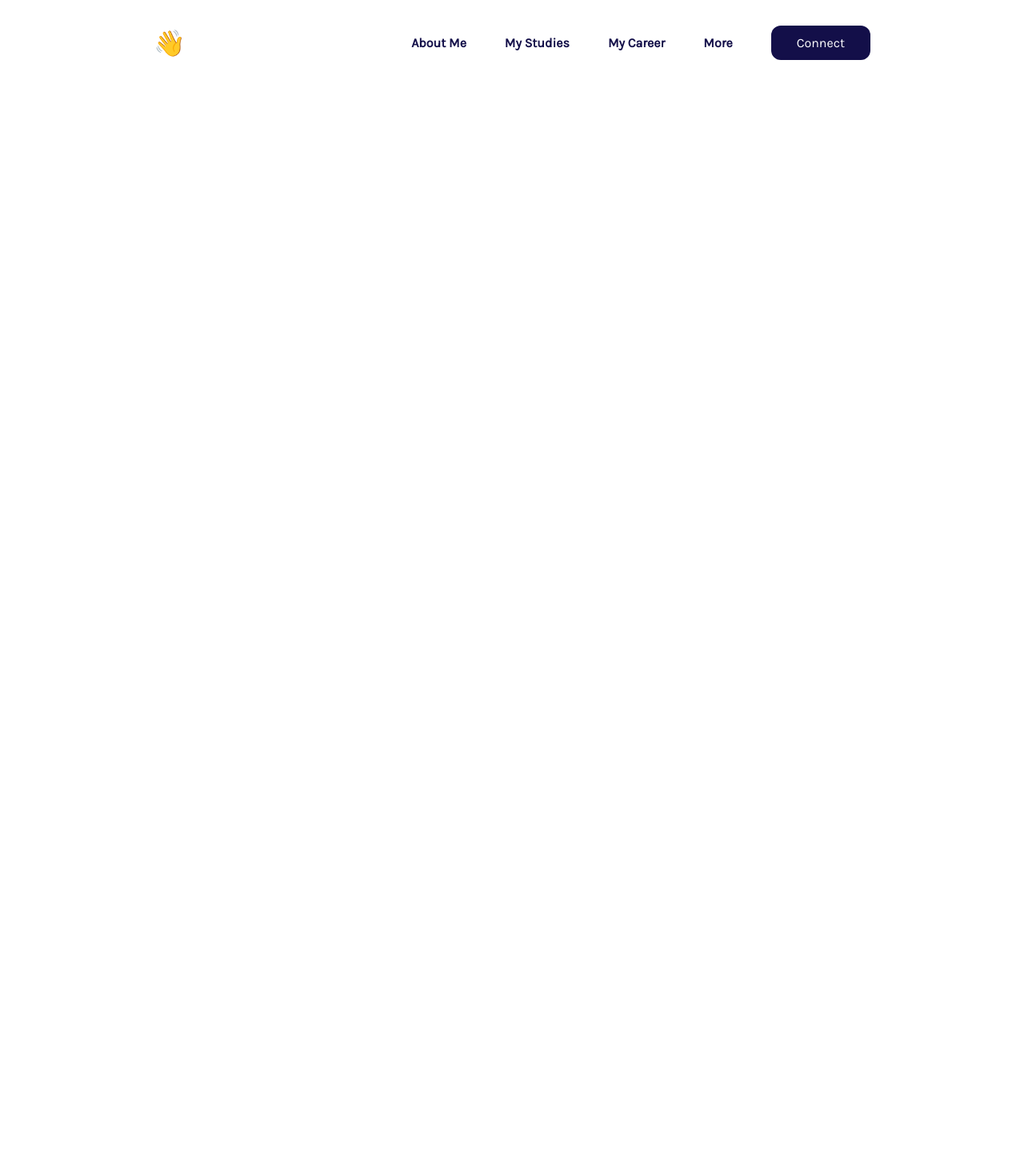
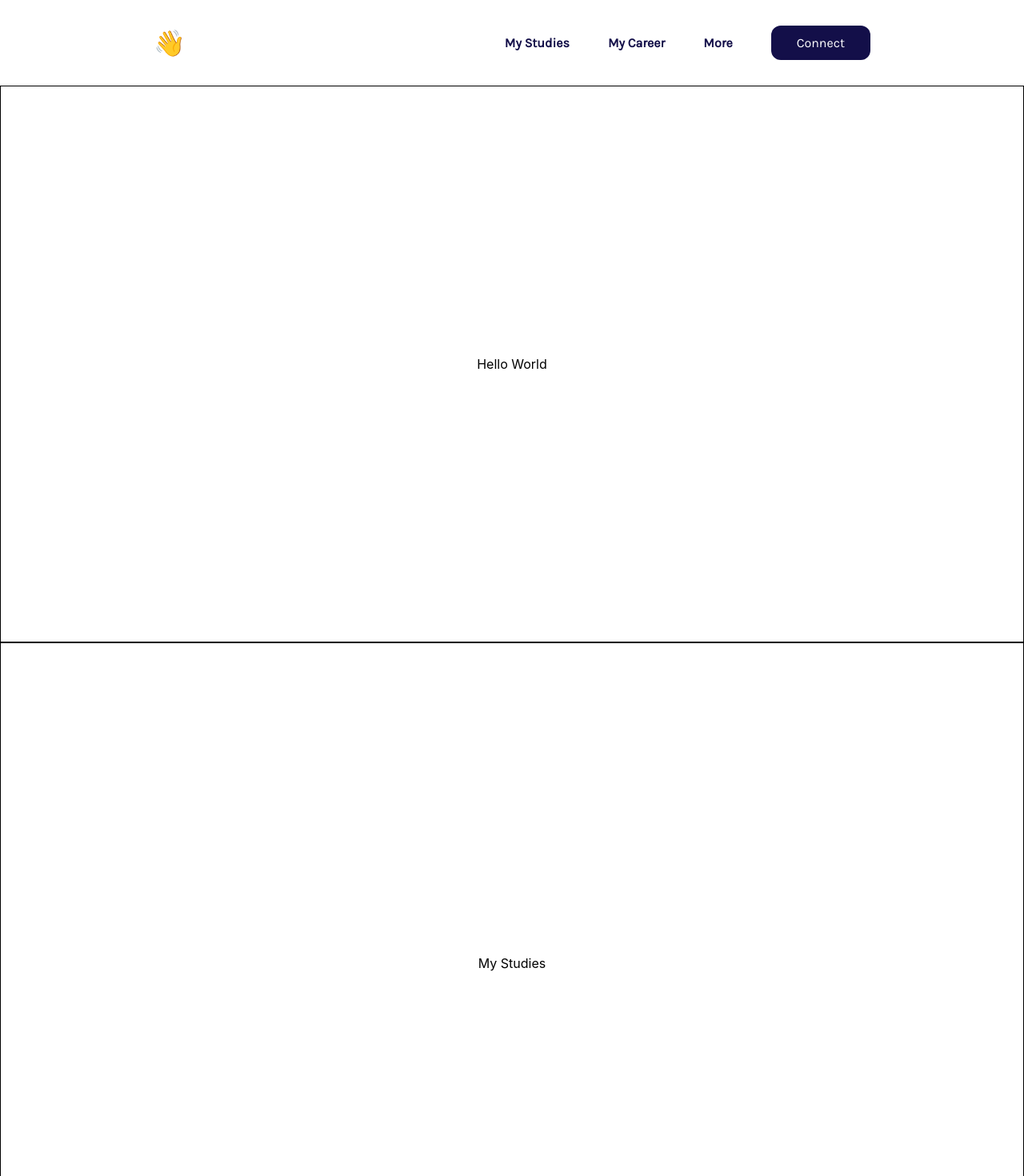
Before and after one commit to maartenhandels/personal-site, a React (Create React App) app: page / in a window 1280 px wide. Shown: the top 1470 px of the page at 80% size. Before the commit the page ends 800 px from the top, so only its background shows below. Built offline with nearby package versions, Linux system fonts and the light colour scheme.

Commit message:
Create navigation

```diff
--- a/src/App.js
+++ b/src/App.js
@@ -1,13 +1,13 @@
 import './App.css';
 
-import NavBar from "./components/NavBar/NavBar";
+import Content from "./components/Section1/Content";
 
 function App() {
-  return (
-    <div className="App">
-      <NavBar />
-    </div>
-  );
+    return (
+        <div className="App">
+            <Content/>
+        </div>
+    );
 }
 
 export default App;
--- a/src/components/NavBar/NavBar.js
+++ b/src/components/NavBar/NavBar.js
@@ -6,24 +6,36 @@ import NavBarItem from "./NavBarItem/NavBarItem";
 import NavBarButton from "./NavBarButton/NavBarButton";
 
 
-
-const NavBar = () => {
-    const navItems = ["About Me", "My Studies", "My Career", "More"]
+const NavBar = React.forwardRef(({navItems, onNavItemClick}, ref) => {
     return (
-        <nav className={classes.NavBar}>
+        <nav ref={ref} className={classes.NavBar}>
             <div className={classes.NavBarContainer}>
                 <div className={classes.Emoji}>👋</div>
                 <div className={classes.NavBarItems}>
-                    {navItems.map(
-                        (text, index) => (
-                        <NavBarItem label={text} key={index} />
-                        )
-                    )}
-                    <NavBarButton label="Connect" />
+                    {navItems.map((item, index) => {
+                        if (item.type === "button") {
+                            return (
+                                <NavBarButton
+                                    label={item.label}
+                                    key={index}
+                                    onClick={() => onNavItemClick(item.ref)}
+                                />
+                            );
+                        } else {
+                            return (
+                                <NavBarItem
+                                    label={item.label}
+                                    key={index}
+                                    onClick={() => onNavItemClick(item.ref)}
+                                />
+                            );
+                        }
+                    })}
                 </div>
             </div>
         </nav>
     )
-}
+});
+
 
 export default NavBar;
--- a/src/components/NavBar/NavBarButton/NavBarButton.js
+++ b/src/components/NavBar/NavBarButton/NavBarButton.js
@@ -2,9 +2,9 @@ import React from "react";
 
 import classes from "./NavBarButton.module.css";
 
-const NavBarButton = ({ label }) => {
-    return(
-        <div className={classes.NavBarButton}>
+const NavBarButton = ({label, onClick}) => {
+    return (
+        <div className={classes.NavBarButton} onClick={onClick}>
             {label}
         </div>
     )
--- a/src/components/NavBar/NavBarItem/NavBarItem.js
+++ b/src/components/NavBar/NavBarItem/NavBarItem.js
@@ -2,9 +2,9 @@ import React from "react";
 
 import classes from "./NavBarItem.module.css"
 
-const NavBarItem = ({ label }) => {
+const NavBarItem = ({label, onClick}) => {
     return (
-        <div className={classes.NavBarItem}>
+        <div className={classes.NavBarItem} onClick={onClick}>
             {label}
         </div>
     )
--- /dev/null
+++ b/src/components/Section/Section.js
@@ -0,0 +1,13 @@
+import React from "react";
+
+import classes from "./Section.module.css";
+
+const Section = React.forwardRef(({className, children}, ref) => {
+    return (
+        <div ref={ref} className={`${classes.Section} ${className}`}>
+            {children}
+        </div>
+    );
+});
+
+export default Section;
--- /dev/null
+++ b/src/components/Section/Section.module.css
@@ -0,0 +1,4 @@
+.Section {
+    height: 100vh;
+    overflow-y: auto;
+}
--- /dev/null
+++ b/src/components/Section1/Content.js
@@ -0,0 +1,48 @@
+import React, {useRef, useEffect} from "react";
+
+import classes from "./Section1.module.css";
+
+import NavBar from "../NavBar/NavBar";
+import Section from "../Section/Section";
+
+const Content = () => {
+    const navbarRef = useRef(null);
+    const firstPageRef = useRef(null);
+
+    const navItems = [
+        {label: "My Studies", ref: useRef(null), type: "item"},
+        {label: "My Career", ref: useRef(null), type: "item"},
+        {label: "More", ref: useRef(null), type: "item"},
+        {label: "Connect", ref: useRef(null), type: "button"}  // <-- Specify it as a 'button'
+    ];
+
+    useEffect(() => {
+        if (navbarRef.current && firstPageRef.current) {
+            const navbarHeight = navbarRef.current.offsetHeight;
+            firstPageRef.current.style.height = `calc(100vh - ${navbarHeight}px)`;
+        }
+    }, []);
+
+    const handleScrollToSection = (ref) => {
+        if (ref.current) {
+            ref.current.scrollIntoView({behavior: 'smooth'});
+        }
+    };
+
+
+    return (
+        <>
+            <NavBar ref={navbarRef} navItems={navItems} onNavItemClick={handleScrollToSection}/>
+            <div ref={firstPageRef} className={classes.FirstPage}>
+                <div>Hello World</div>
+            </div>
+            {navItems.map((item, index) => (
+                <Section key={index} ref={item.ref} className={classes.FirstPage}>
+                    <div>{item.label}</div>
+                </Section>
+            ))}
+        </>
+    )
+}
+
+export default Content;
--- /dev/null
+++ b/src/components/Section1/Section1.module.css
@@ -0,0 +1,6 @@
+.FirstPage {
+    display: flex;
+    justify-content: center;
+    align-items: center;
+    border: 1px solid black;
+}
```
Also changed, not shown: 2 other files (tests, documents, lock files or other folders).
